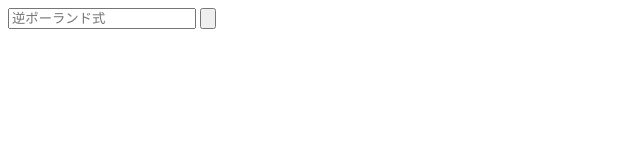
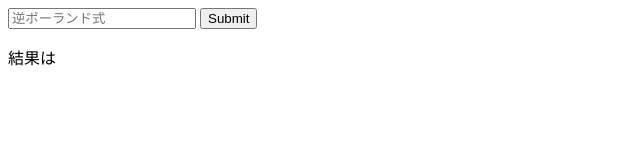
Before and after one commit to ColdFreak/try_cowboy, a plain HTML site: page priv/static/rpn.html in a window 1280 px wide. Shown: the whole page, without its empty margins (0-640 px from the left). Drawn offline with Linux system fonts and the light colour scheme.

Commit message:
逆ポーランド機能追加完了

```diff
--- a/priv/static/rpn.html
+++ b/priv/static/rpn.html
@@ -9,9 +9,9 @@
         <div ng-controller="rpnCtrl">
             <form>
                 <input name="formula" ng-model="formula" placeholder="逆ポーランド式" style="width:180px"></input>
-                <input type="button" ng-click="calcrpn()"></input>
+                <input type="button" ng-click="calcrpn()" value="Submit"></input>
             </form>
-            <span ng-bind="rpnResult"></span>
+            <p>結果は <span ng-bind="rpnResult"></span> </p>
         </div>
    </body>
 </html>
```
Also changed, not shown: 2 other files.
